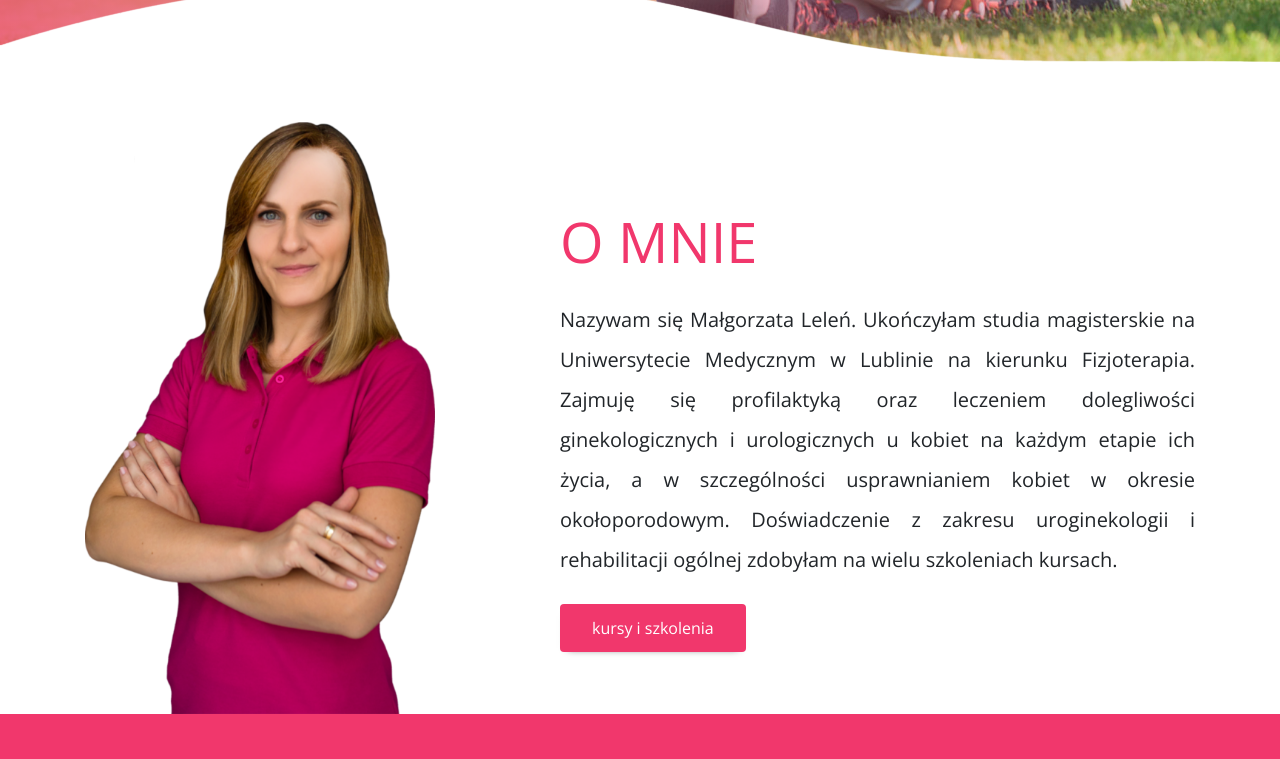
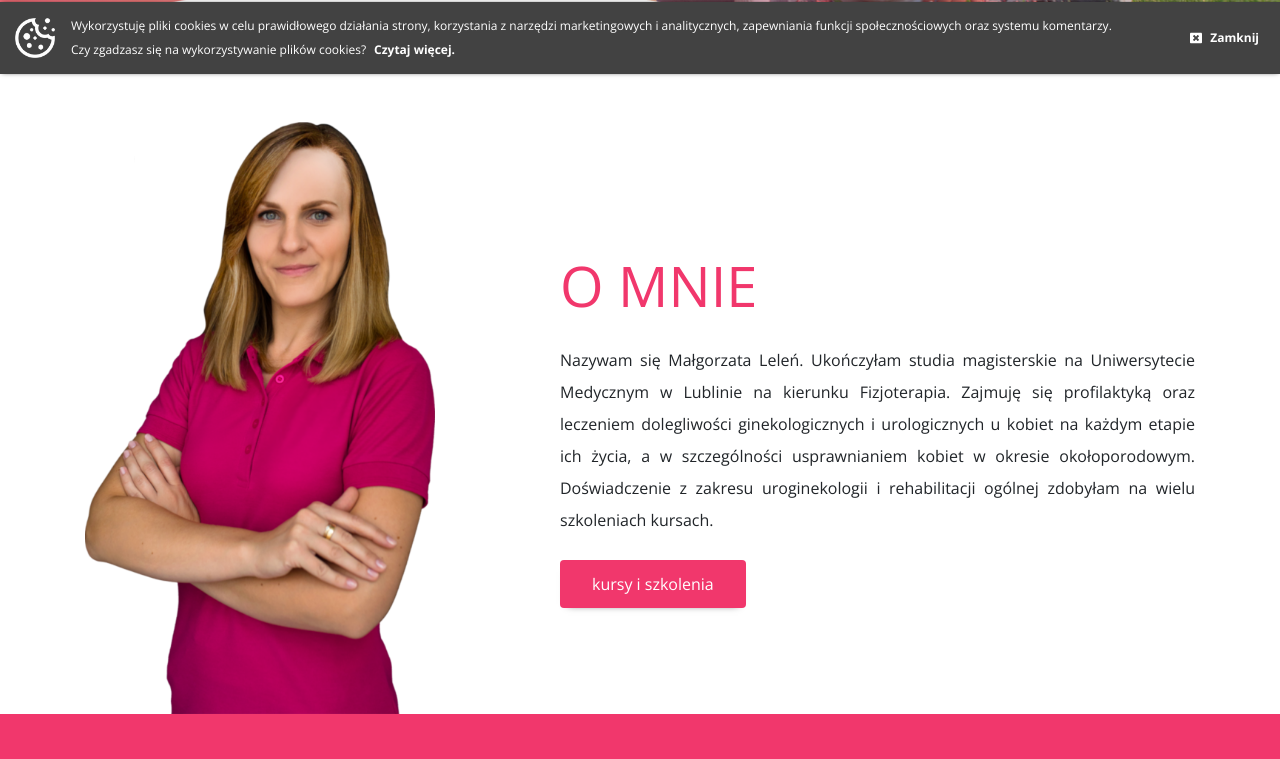
Before and after one commit to kusmierczykw/pelvi-active.netlify.com, a Gatsby site: page / in a window 1280 px wide. Shown: the part 726-1485 px from the top of the page. Built offline with nearby package versions, Linux system fonts and the light colour scheme; Gatsby itself is replaced by a stand-in of ours; no server answers.

Commit message:
Dodanie paska z informacją o plikach cookies

```diff
--- a/package.json
+++ b/package.json
@@ -27,6 +27,7 @@
     "popper.js": "^1.15.0",
     "prop-types": "^15.7.2",
     "react": "^16.8.6",
+    "react-cookie": "^4.0.1",
     "react-dom": "^16.8.6",
     "react-helmet": "^5.2.1",
     "react-pose": "^4.0.8",
--- /dev/null
+++ b/src/components/cookies/cookies-policy.js
@@ -0,0 +1,110 @@
+import React, { Component } from 'react';
+import cookies from '../../images/cookies.png';
+import { FontAwesomeIcon } from '@fortawesome/react-fontawesome';
+import { faWindowClose } from '@fortawesome/free-solid-svg-icons/faWindowClose';
+import styled from 'styled-components';
+import colors from '../utils/colors';
+import { ButtonBasic } from '../button';
+import { instanceOf } from 'prop-types';
+import { Cookies, withCookies } from 'react-cookie';
+
+const CookiesWrapper = styled.div`
+    position: fixed;
+    width: 100%;
+    bottom: 0;
+    background-color: ${colors.secondaryLight};
+    z-index: 101;
+    box-shadow: 0 0 5px -2px rgba(0, 0, 0, 1);
+    font-size: 12px;
+    padding-top: 4px;
+    padding-bottom: 4px;
+
+    .cookie__close-button {
+        background: none;
+        border: none;
+        color: white;
+        font-weight: bold;
+        cursor: pointer;
+    }
+
+    img {
+        height: 40px;
+    }
+`;
+
+class CookiesPolicy extends Component {
+    COOKIES_POLICY_KEY = 'cookies-policy';
+
+    static propTypes = {
+        cookies: instanceOf(Cookies).isRequired,
+    };
+
+    constructor(props) {
+        super(props);
+
+        const { cookies } = props;
+        this.isBarClosed = !!cookies.get(this.COOKIES_POLICY_KEY);
+    }
+
+    onClick = () => {
+        const { cookies } = this.props;
+
+        cookies.set(this.COOKIES_POLICY_KEY, true, {
+            path: '/',
+            maxAge: 2 * 24 * 60 * 60,
+        });
+        this.isBarClosed = true;
+    };
+
+    renderBar = () => (
+        <CookiesWrapper>
+            <div className="container-fluid">
+                <div className="row align-items-center pt-2 pb-2">
+                    <div className="col-md text-white d-flex align-items-center order-2 order-md-1">
+                        <img
+                            src={cookies}
+                            className="img-fluid mr-3"
+                            alt="Cookies"
+                        />
+                        <span>
+                            Wykorzystuję pliki cookies w celu prawidłowego
+                            działania strony, korzystania z narzędzi
+                            marketingowych i analitycznych, zapewniania funkcji
+                            społecznościowych oraz systemu komentarzy.
+                            <br /> Czy zgadzasz się na wykorzystywanie plików
+                            cookies?
+                            <a
+                                href="http://wszystkoociasteczkach.pl/"
+                                target="_blank"
+                                rel="noopener noreferrer"
+                                className="text-white font-weight-bold ml-2">
+                                Czytaj więcej.
+                            </a>
+                        </span>
+                    </div>
+                    <div className="col-md-auto text-right order-1 order-md-2">
+                        <ButtonBasic
+                            onClick={this.onClick}
+                            className="cookie__close-button">
+                            <FontAwesomeIcon
+                                icon={faWindowClose}
+                                className="mr-2"
+                            />
+                            Zamknij
+                        </ButtonBasic>
+                    </div>
+                </div>
+            </div>
+        </CookiesWrapper>
+    );
+
+    render() {
+        if (!this.isBarClosed) {
+            return this.renderBar();
+        } else {
+            return null;
+        }
+    }
+}
+
+export default withCookies(CookiesPolicy);
--- /dev/null
+++ b/src/components/icon-wrapper.js
@@ -0,0 +1,15 @@
+import styled from "styled-components";
+import colors from "./utils/colors";
+
+const IconWrapper = styled.span`
+    width: 36px;
+    height: 36px;
+    display: inline-flex;
+    align-items: center;
+    justify-content: center;
+    background-color: ${colors.primary};
+    margin-right: 16px;
+    border-radius: 2px;
+`;
+
+export default IconWrapper;
--- a/src/layout/footer/footer.js
+++ b/src/layout/footer/footer.js
@@ -2,19 +2,7 @@ import React from 'react';
 import { FontAwesomeIcon } from '@fortawesome/react-fontawesome';
 import { faPhoneSquareAlt } from '@fortawesome/free-solid-svg-icons/faPhoneSquareAlt';
 import { faGlobeEurope } from '@fortawesome/free-solid-svg-icons/faGlobeEurope';
-import colors from '../../components/utils/colors';
-import styled from 'styled-components';
-
-const IconWrapper = styled.span`
-    width: 36px;
-    height: 36px;
-    display: inline-flex;
-    align-items: center;
-    justify-content: center;
-    background-color: ${colors.primary};
-    margin-right: 16px;
-    border-radius: 2px;
-`;
+import IconWrapper from '../../components/icon-wrapper';
 
 const Footer = () => {
     return (
@@ -43,7 +31,9 @@ const Footer = () => {
                     </div>
                     <div className="col-lg-6 text-white">
                         <h4 className="mb-4">Małgorzata Leleń</h4>
-                        <div className="d-flex align-items-center mt-2">
+                        <a
+                            href="tel:512358893"
+                            className="d-flex align-items-center text-white mt-2">
                             <IconWrapper>
                                 <FontAwesomeIcon
                                     icon={faPhoneSquareAlt}
@@ -51,11 +41,12 @@ const Footer = () => {
                                     color={'white'}
                                 />
                             </IconWrapper>
-                            <a href="tel:512358893" className="text-white">
-                                512 358 893
-                            </a>
-                        </div>
-                        <div className="d-flex align-items-center mt-2">
+                            512 358 893
+                        </a>
+                        <a
+                            href={process.env.GATSBY_HOST_ADDRESS}
+                            target={'_blank'}
+                            className="d-flex align-items-center text-white mt-2">
                             <IconWrapper>
                                 <FontAwesomeIcon
                                     icon={faGlobeEurope}
@@ -63,13 +54,8 @@ const Footer = () => {
                                     color={'white'}
                                 />
                             </IconWrapper>
-                            <a
-                                href={process.env.GATSBY_HOST_ADDRESS}
-                                className={'text-white'}
-                                target={'_blank'}>
-                                www.pelvi-active.pl
-                            </a>
-                        </div>
+                            {process.env.GATSBY_HOST_NAME}
+                        </a>
                     </div>
                 </div>
             </div>
--- a/src/layout/layout.js
+++ b/src/layout/layout.js
@@ -3,6 +3,8 @@ import PropTypes from 'prop-types';
 import Header from './header/header';
 import Footer from './footer/footer';
 import styled from 'styled-components';
+import CookiesPolicy from '../components/cookies/cookies-policy';
+import { CookiesProvider } from 'react-cookie';
 
 const PageWrapper = styled.div`
     display: flex;
@@ -12,11 +14,12 @@ const PageWrapper = styled.div`
 `;
 
 const Layout = ({ children, topOffsetInPx }) => {
-    const marginTop = `${(topOffsetInPx) ? topOffsetInPx : 0}px`;
+    const marginTop = `${topOffsetInPx ? topOffsetInPx : 0}px`;
 
     return (
         <>
-            <PageWrapper style={{marginTop: marginTop}}>
+            <CookiesProvider>
+                <PageWrapper style={{ marginTop: marginTop }}>
                     <Header siteTitle={'Pelvi-Active'} />
                     <div className="container-fluid px-0">
                         <div className="row no-gutters">
@@ -26,7 +29,9 @@ const Layout = ({ children, topOffsetInPx }) => {
                         </div>
                     </div>
                     <Footer />
+                    <CookiesPolicy />
                 </PageWrapper>
+            </CookiesProvider>
         </>
     );
 };
--- a/src/pages/index.js
+++ b/src/pages/index.js
@@ -2,7 +2,6 @@ import React from 'react';
 
 import Layout from '../layout/layout';
 import SEO from '../components/seo'
-import posed from 'react-pose'
 
 import malgorzata_lelen from '../images/malgorzata_lelen.png';
 import fizjoterapia_w_ciazy from '../images/fizjoterapia_w_ciazy.jpg';
@@ -46,7 +45,7 @@ const IndexPage = () => (
                         <h2 className="display-4 text-primary text-uppercase mb-0 py-4">
                             O mnie
                         </h2>
-                        <div className="text-justify font-size-20">
+                        <div className="text-justify    ">
                             Nazywam się Małgorzata Leleń. Ukończyłam studia
                             magisterskie na Uniwersytecie Medycznym w Lublinie
                             na kierunku Fizjoterapia. Zajmuję się profilaktyką
@@ -79,9 +78,9 @@ const IndexPage = () => (
                     <div className="col-lg-12">
                         <ul className="timeline text-white">
                             <li className="timeline-section">
-                                <div className="timeline-section__title">
+                                <h3 className="timeline-section__title text-uppercase font-weight-lighter">
                                     Fizjoterapia w ginekologii i urologii
-                                </div>
+                                </h3>
 
                                 <div className="timeline-section__body">
                                     <ul>
@@ -122,9 +121,9 @@ const IndexPage = () => (
                             </li>
 
                             <li className="timeline-section">
-                                <div className="timeline-section__title">
+                                <h3 className="timeline-section__title text-uppercase font-weight-lighter">
                                     Fizjoterapia ogólna
-                                </div>
+                                </h3>
                                 <div className="timeline-section__body">
                                     <ul>
                                         <li>Kinesiology Taping</li>
--- a/src/styles/_timeline.scss
+++ b/src/styles/_timeline.scss
@@ -42,8 +42,9 @@
                 position: relative;
                 flex: 1 0 $timeline-title-width;
                 line-height: $timeline-title-line-height;
-                font-size: $timeline-title-font-size;
-                font-weight: $timeline-title-font-weight;
+                font-size: $timeline-title-font-size !important;
+                font-weight: $timeline-title-font-weight !important;
+                text-transform: none !important;
 
                 &:before {
                     content: '';
@@ -76,18 +77,20 @@
         padding: 0;
 
         &-section {
-            margin-bottom: 32px;
+            margin-bottom: 1rem;
 
             &:last-child {
                 margin-bottom: 0;
             }
 
             &__title {
-                font-weight: 600;
-                text-transform: uppercase;
+
             }
 
             &__body {
+                ul{
+                    list-style-type: disc;
+                }
             }
         }
     }
```
Also changed, not shown: src/images/cookies.png (added), 2 other files. Lines whose indentation alone changed are shown as unchanged.
